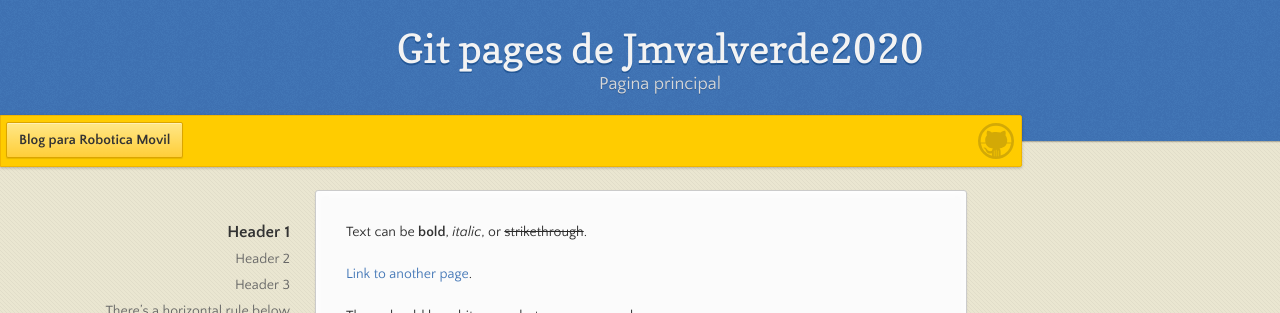
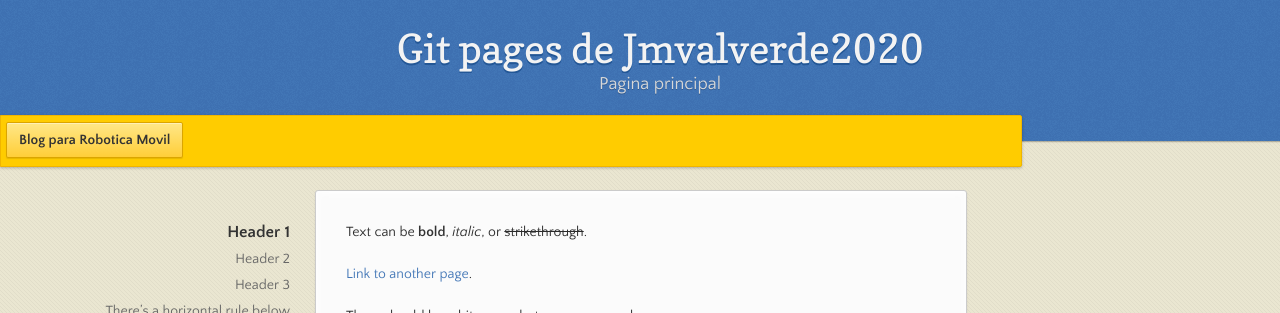
Before and after one commit to jmvalverde2020/jmvalverde2020.github.io, a Jekyll site: the page built from index.md, in a window 1280 px wide. Shown: the top 313 px of the page. Built offline with Jekyll 4.4.1, drawn with Linux system fonts in a browser that asks for light colours.

Commit message:
Update default.html

```diff
--- a/_layouts/default.html
+++ b/_layouts/default.html
@@ -23,7 +23,6 @@
       </header>
 
       <div id="banner">
-        <span id="logo"></span>
         <A HREF = "https://jmvalverde2020.github.io/robotica_movil_blog" class="button">Blog para Robotica Movil</A>
       </div><!-- end banner -->
 
```
